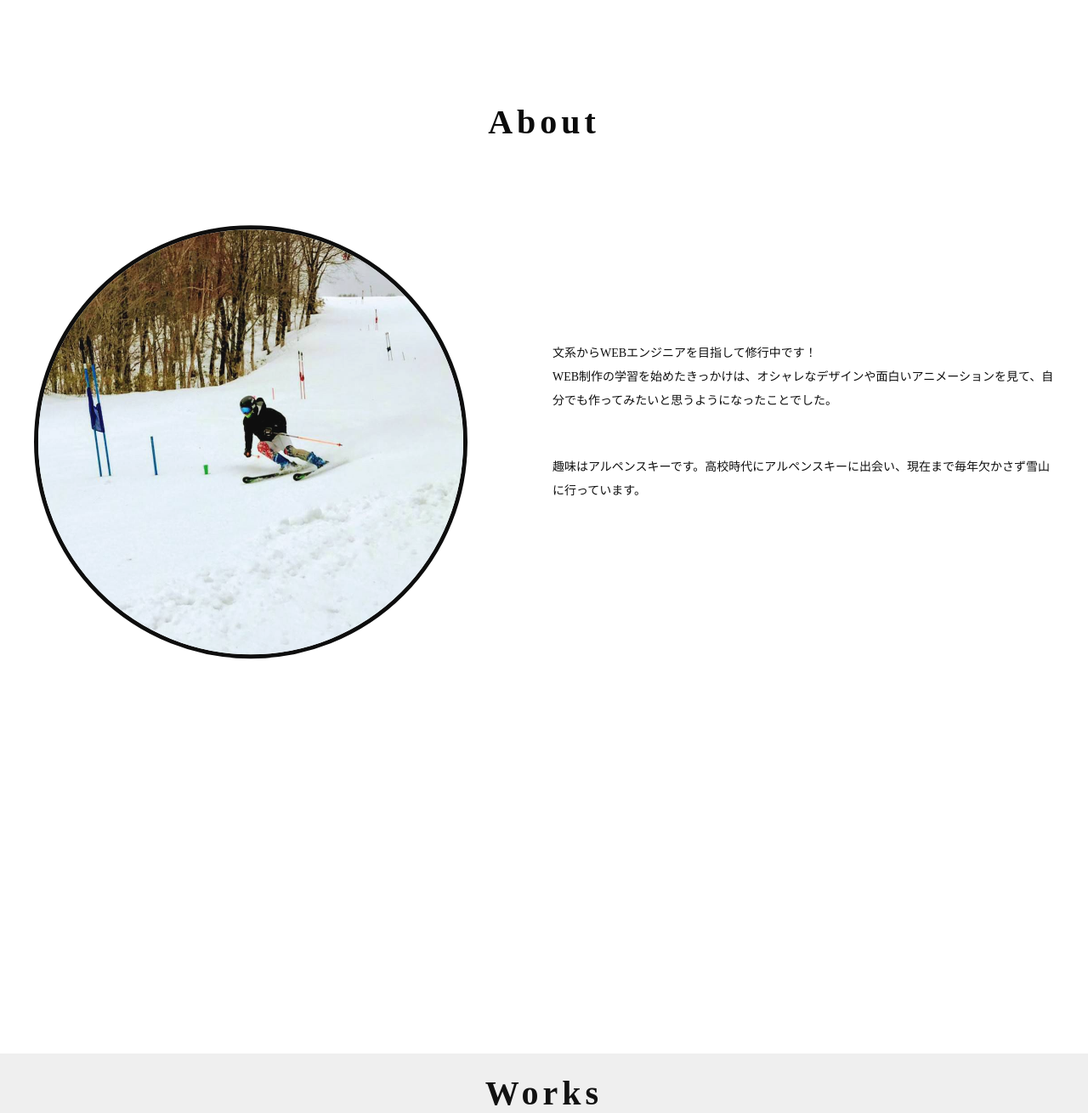
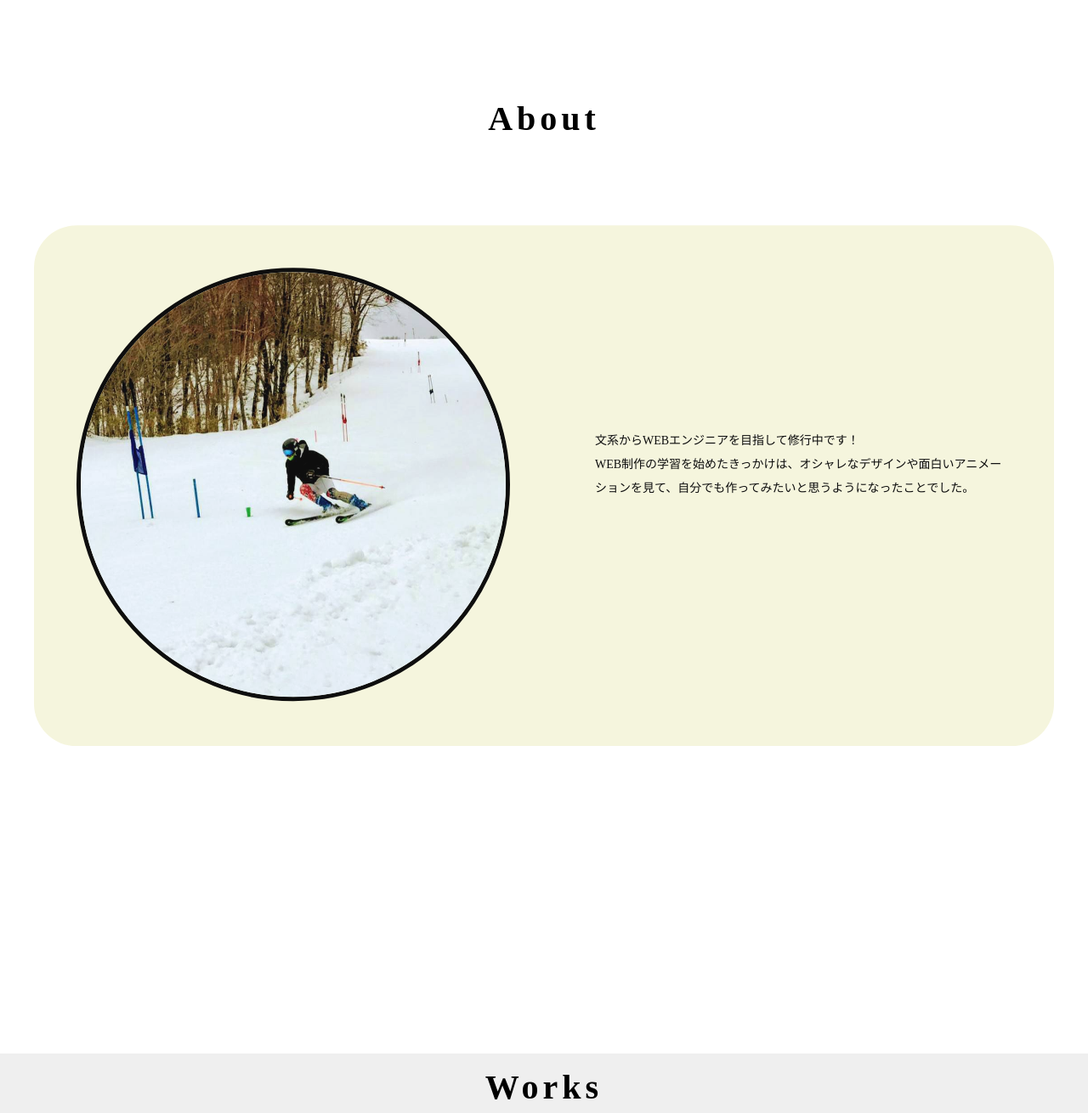
Before and after one commit to shark101023/portfolio, a plain HTML site: page myportfolio/index.html in a window 1280 px wide. Shown: the part 940-2250 px from the top of the page at 85% size. Drawn offline with Linux system fonts and the light colour scheme.

Commit message:
テスト

```diff
--- a/myportfolio/css/main.css
+++ b/myportfolio/css/main.css
@@ -131,6 +131,9 @@ section {
 .about-contents {
   display: flex;
   justify-content: space-around;
+  background-color: #f5f5dc;
+  padding: 5rem;
+  border-radius: 5rem;
 }
 
 @media screen and (max-width: 480px) {
--- a/myportfolio/index.html
+++ b/myportfolio/index.html
@@ -14,6 +14,7 @@
     <link rel="stylesheet" href="css/main.css" />
   </head>
   <body>
+
     <!-- ヘッダー -->
     <header id="page-header">
       <nav class="navigation">
@@ -38,7 +39,7 @@
       <article id="main-container">
         <!-- About -->
         <section id="about" class="inner">
-          <h1 class="about-title title scrollanime downup">About</h1>
+          <h1 class="about-title title">About</h1>
           <div class="about-contents contents scrollanime downup">
             <p>
               <img
@@ -48,21 +49,15 @@
               />
             </p>
             <div class="about-flex">
-              <div class="text-container">
                 <p class="about-text">
                   文系からWEBエンジニアを目指して修行中です！<br />WEB制作の学習を始めたきっかけは、オシャレなデザインや面白いアニメーションを見て、自分でも作ってみたいと思うようになったことでした。
                 </p>
-                <p class="about-text">
-                  趣味はアルペンスキーです。高校時代にアルペンスキーに出会い、現在まで毎年欠かさず雪山に行っています。
-                </p>
-              </div>
-            </div>
           </div>
         </section>
 
         <!-- Works -->
         <section id="works" class="inner">
-          <h1 class="works-title title scrollanime downup">Works</h1>
+          <h1 class="works-title title">Works</h1>
           <div class="works-list scrollanime downup">
             <figure class="works-item">
               <a
```
